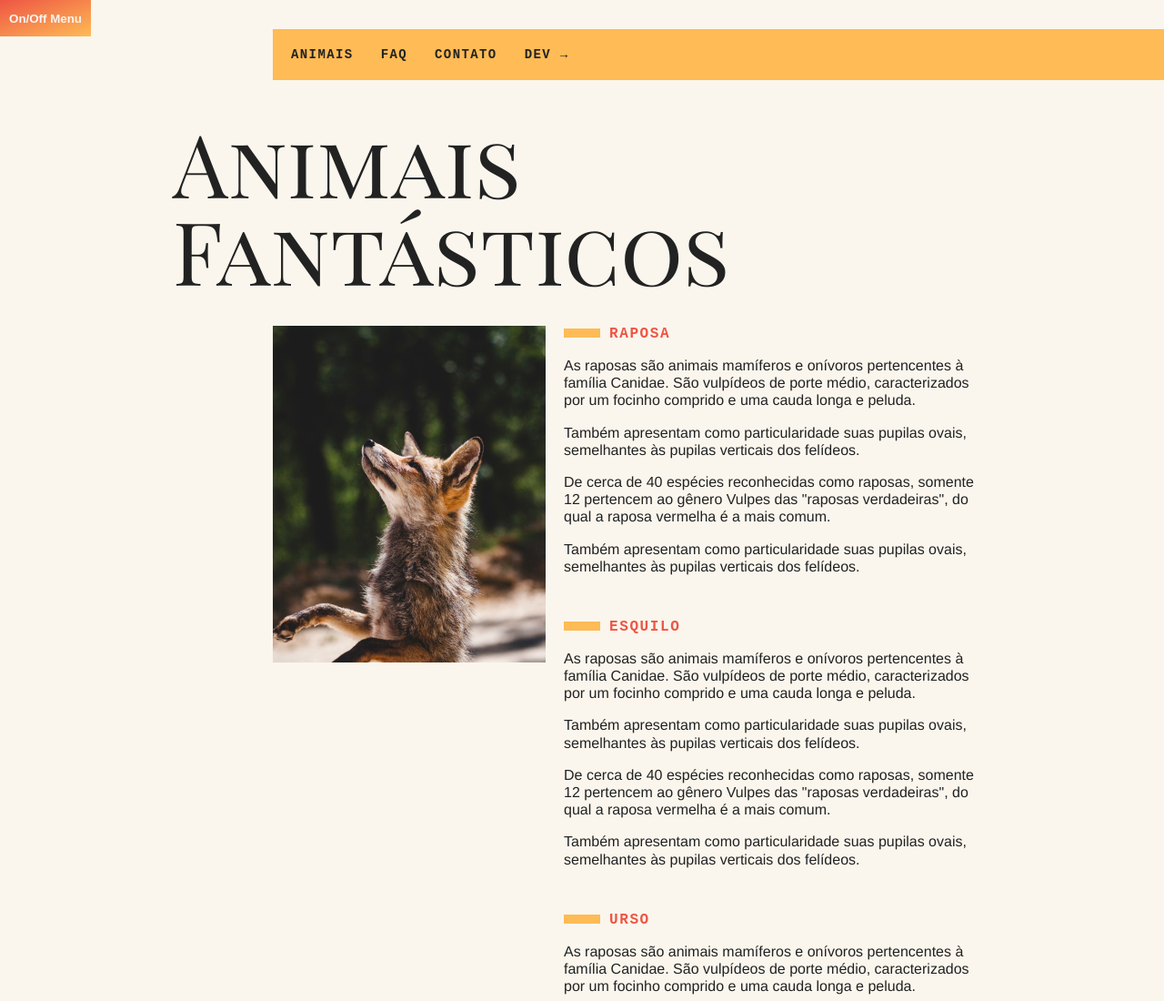
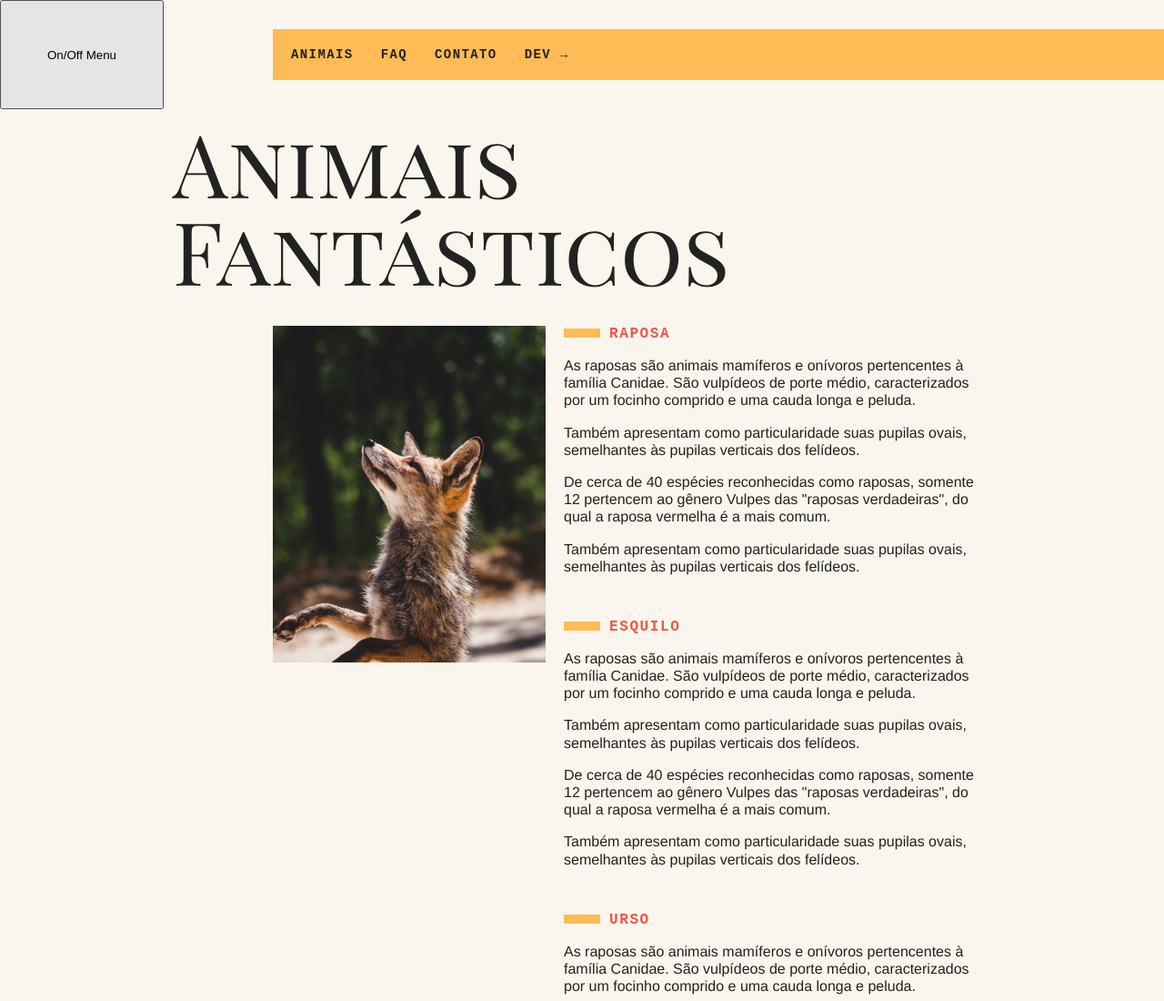
Before and after one commit to CleitonLahm/animais-fantasticos, a plain HTML site: page index.html in a window 1280 px wide. Shown: the top 1100 px of the page at 91% size. Drawn offline with Linux system fonts and the light colour scheme.

Commit message:
Update style.css

```diff
--- a/css/style.css
+++ b/css/style.css
@@ -210,22 +210,3 @@ margin-left: 30px;
     margin-bottom: 0px;
   }
 }
-
-
-.botao{
-  width: 100px;
-  height: 40px;
-  background: linear-gradient(0deg, #e54, #FB5);
-  border: none;
-  color: whitesmoke;
-  font-weight: bold;
-  transition: 0.5s;
-}
-
-.botao:hover{
-  background: linear-gradient(160deg, #e54, #FB5)
-}
-
-.esconder{
-  display: none;
-}
```
